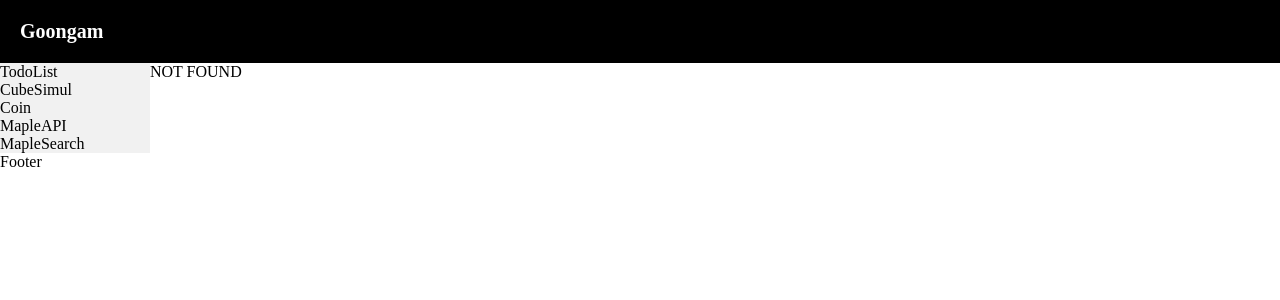
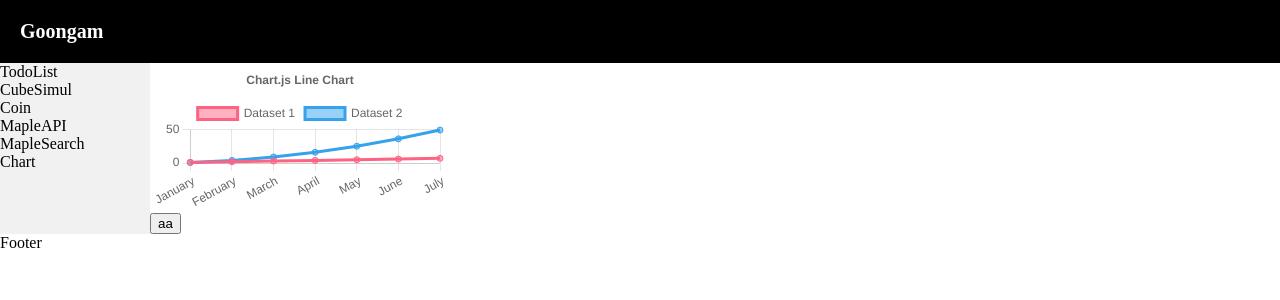
Before and after one commit to Goongam/reactExam, a React (Create React App) app: page /Chart in a window 1280 px wide. Before the commit this address had no page. Shown: the top 300 px of the page. Built offline with nearby package versions, Linux system fonts and the light colour scheme.

Commit message:
day12 차트

```diff
--- a/package.json
+++ b/package.json
@@ -6,11 +6,14 @@
     "@testing-library/jest-dom": "^5.16.4",
     "@testing-library/react": "^13.3.0",
     "@testing-library/user-event": "^13.5.0",
+    "chart.js": "^3.9.1",
     "gh-pages": "^4.0.0",
     "react": "^18.2.0",
+    "react-chartjs-2": "^4.3.1",
     "react-dom": "^18.2.0",
     "react-router-dom": "^5.3.0",
     "react-scripts": "5.0.1",
+    "recharts": "^2.1.13",
     "web-vitals": "^2.1.4"
   },
   "scripts": {
--- a/src/App.js
+++ b/src/App.js
@@ -9,8 +9,10 @@ import ShowTodoList from './Component/TodoList';
 import Maple from './Component/MapleAPI';
 import MapleCrawler from "./Component/MapleCrawler";
 import ViewCrawlingData from "./Component/ViewCrawlingData";
+import Chart from './Component/Chart';
 import MainPage from './Component/MainPage';
 import NotFound from './Component/NotFound';
+
 
 import {
   BrowserRouter as Router,
@@ -36,6 +38,7 @@ function App() {
           <li><Link to="/Coin">Coin</Link></li>
           <li><Link to="/MapleAPI">MapleAPI</Link></li>
           <li><Link to="/MapleCrawler">MapleSearch</Link></li>
+          <li><Link to="/Chart">Chart</Link></li>
         </div>
 
         <div className='container'>
@@ -69,6 +72,9 @@ function App() {
             <MapleCrawler />
           </Route>
 
+          <Route path="/Chart">
+            <Chart />
+          </Route>
 
 
           <Route path="*">
--- /dev/null
+++ b/src/Component/Chart.js
@@ -0,0 +1,76 @@
+import {
+  Chart as ChartJS,
+  CategoryScale,
+  LinearScale,
+  PointElement,
+  LineElement,
+  Title,
+  Tooltip,
+  Legend,
+} from 'chart.js';
+import { useState } from 'react';
+import { Line } from 'react-chartjs-2';
+
+ChartJS.register(
+  CategoryScale,
+  LinearScale,
+  PointElement,
+  LineElement,
+  Title,
+  Tooltip,
+  Legend
+);
+
+export const options = {
+  responsive: true,
+  plugins: {
+    legend: {
+      position: 'top',
+    },
+    title: {
+      display: true,
+      text: 'Chart.js Line Chart',
+    },
+  },
+};
+
+
+
+
+
+export default function Chart() {
+
+    const [labels, setLabels] = useState(['January', 'February', 'March', 'April', 'May', 'June', 'July']);
+    const [data1, setData1] = useState([1,2,3,4,5,6,7]);
+    const data2 = [1,2,3,4,5,6,7];
+    const data = {
+    labels,
+    datasets: [
+        {
+        label: 'Dataset 1',
+        data: data1,
+        borderColor: 'rgb(255, 99, 132)',
+        backgroundColor: 'rgba(255, 99, 132, 0.5)',
+        },
+        {
+        label: 'Dataset 2',
+        data: data2.map(v=>v*v),
+        borderColor: 'rgb(53, 162, 235)',
+        backgroundColor: 'rgba(53, 162, 235, 0.5)',
+        },
+    ],
+    };
+
+    function click(){
+        setLabels([1,2,3]);
+        setData1([10,50,700]);
+    }
+
+
+  return (
+    <div>
+    <Line options={options} data={data} />
+    <button onClick={click}> aa</button>
+  </div>
+  );
+}
--- a/src/Component/ViewCrawlingData.js
+++ b/src/Component/ViewCrawlingData.js
@@ -1,5 +1,23 @@
 import { useParams } from "react-router-dom";
 import { useEffect, useState } from "react";
+// import { LineChart, Line, XAxis, YAxis, CartesianGrid, Tooltip, Legend, ResponsiveContainer } from 'recharts';
+
+  import { Line } from 'react-chartjs-2';
+
+
+export const options = {
+responsive: true,
+plugins: {
+    legend: {
+    position: 'top',
+    },
+    title: {
+    display: true,
+    text: '레벨 그래프',
+    },
+},
+};
+
 
 
 
@@ -8,12 +26,31 @@ function ViewCrawlingData(){
     const [exps, setExps] = useState([]);
     const [levs, setLevs] = useState([]);
     const [totalRanks, setTotalRanks] = useState([]);
-    const [dates, setDates] = useState([]);
+    const [dates, setDates] = useState([1,2,3]);
     const [unionRank, setUnionRank] = useState("");
     const [unionLev, setUnionLev] = useState("");
 
     const [errorMSG , setErrorMSG] = useState("");
     const [loading, setLoading] = useState(true);
+
+
+    const data = {
+        labels: [...dates].reverse(),
+        datasets: [
+            {
+            label: '레벨',
+            data: [...levs].reverse(),
+            borderColor: 'rgb(255, 99, 132)',
+            backgroundColor: 'rgba(255, 99, 132, 0.5)',
+            },
+            // {
+            //     label: '경험치',
+            //     data: data2.map(v=>v*v),
+            //     borderColor: 'rgb(53, 162, 235)',
+            //     backgroundColor: 'rgba(53, 162, 235, 0.5)',
+            // },
+        ],
+    };
 
     async function fetchData(){
         setErrorMSG("");
@@ -63,7 +100,12 @@ function ViewCrawlingData(){
                 <p>{dates.map((value, index)=>value+" / ")}</p>
                 <p>유니온 랭크:{unionRank}</p>
                 <p>유니온 레벨:{unionLev}</p>
+
+
+                <Line options={options} data={data} />
+
             </div>
+
           }
         </>
     );
```
Also changed, not shown: 1 other file (tests, documents, lock files or other folders).
